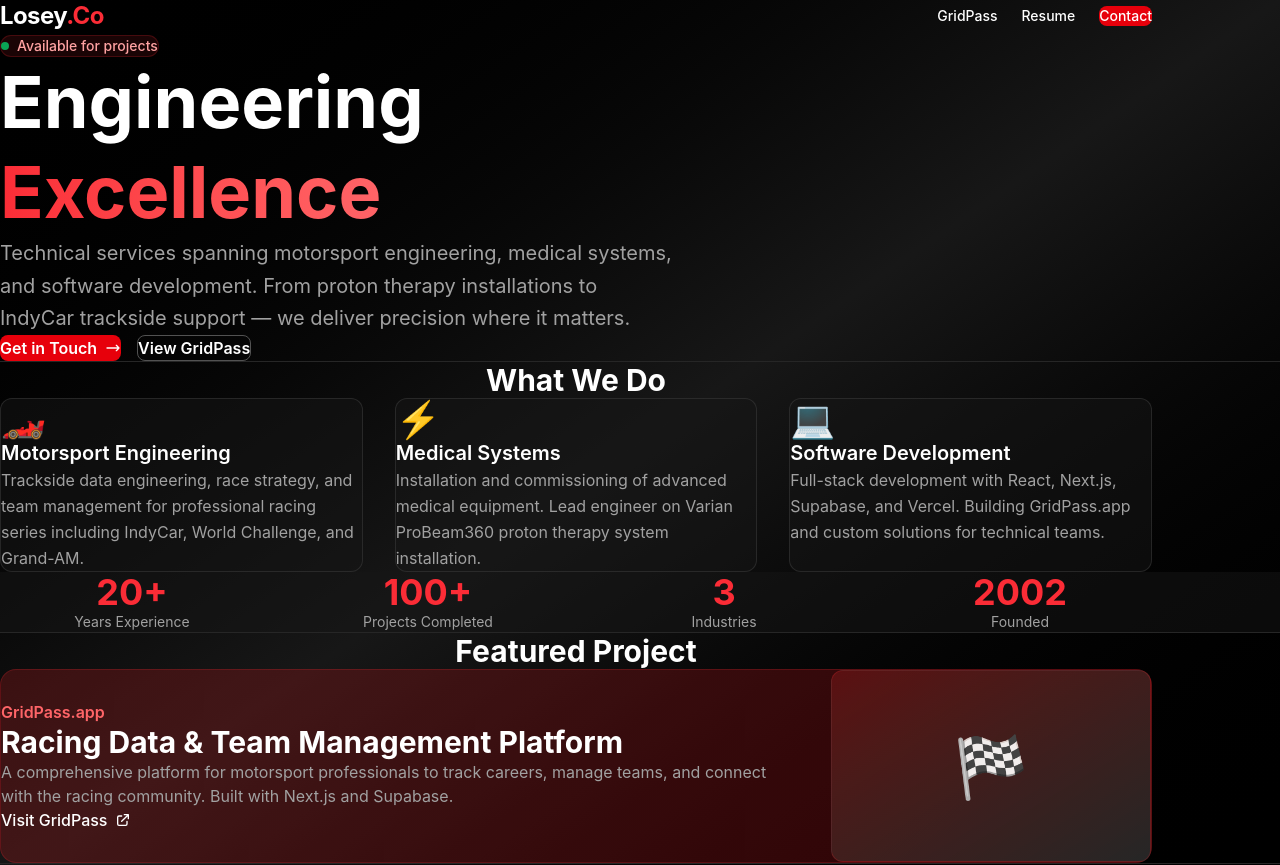
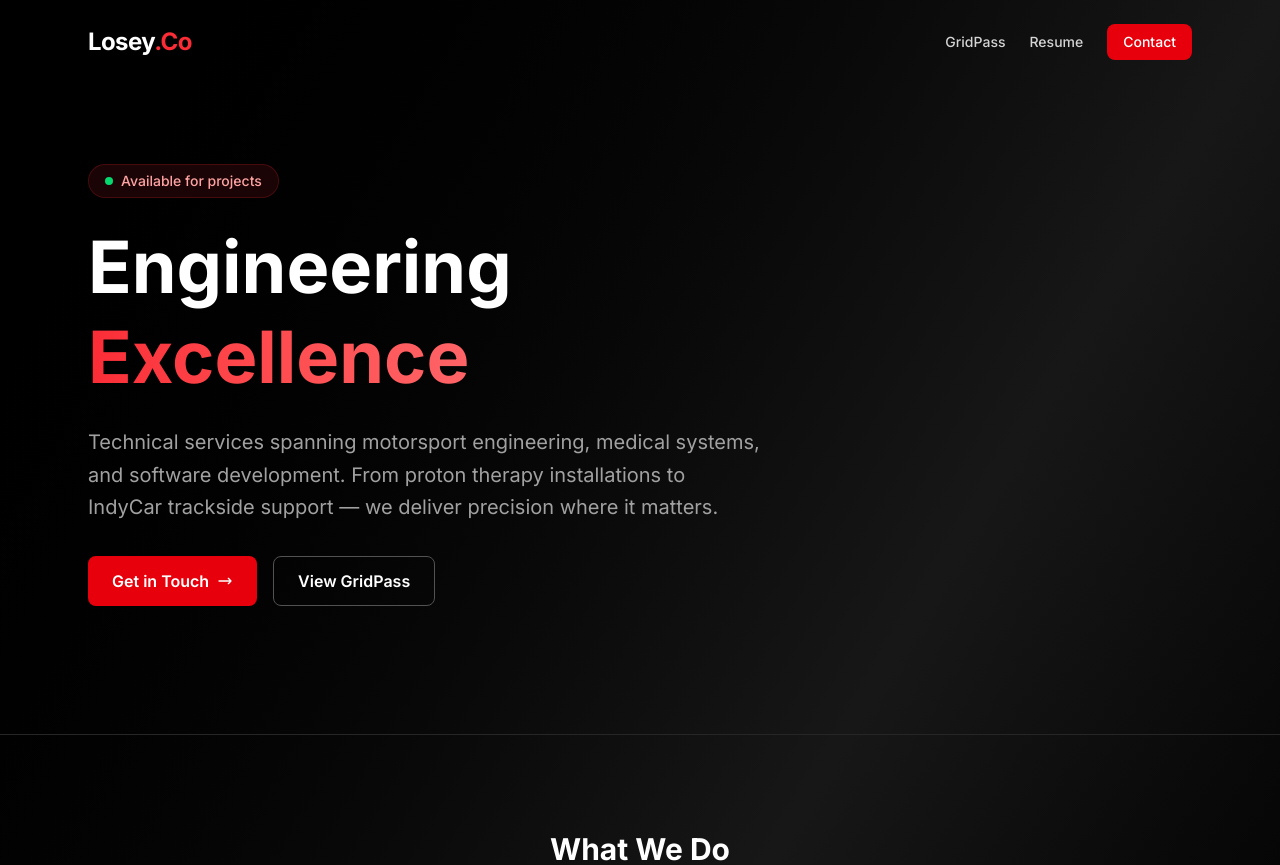
Before and after one commit to loseyco/loco, a Next.js app in the folder site/: page / in a window 1280 px wide. Shown: the top 865 px of the page. Built offline with nearby package versions, Linux system fonts and the light colour scheme.

Commit message:
Fix globals.css for Tailwind 4

```diff
--- a/site/src/app/globals.css
+++ b/site/src/app/globals.css
@@ -1,27 +1,31 @@
 @import "tailwindcss";
 
 :root {
-  --background: #000000;
-  --foreground: #ffffff;
-}
-
-body {
-  background: var(--background);
-  color: var(--foreground);
-  font-family: -apple-system, BlinkMacSystemFont, 'Segoe UI', Roboto, 'Helvetica Neue', Arial, sans-serif;
-}
-
-* {
-  box-sizing: border-box;
-  padding: 0;
-  margin: 0;
+  --font-inter: "Inter", system-ui, sans-serif;
 }
 
 html {
   scroll-behavior: smooth;
 }
 
-a {
-  color: inherit;
-  text-decoration: none;
+body {
+  font-family: var(--font-inter);
 }
+
+/* Custom scrollbar for dark theme */
+::-webkit-scrollbar {
+  width: 10px;
+}
+
+::-webkit-scrollbar-track {
+  background: #1a1a1a;
+}
+
+::-webkit-scrollbar-thumb {
+  background: #404040;
+  border-radius: 5px;
+}
+
+::-webkit-scrollbar-thumb:hover {
+  background: #525252;
+}
```
